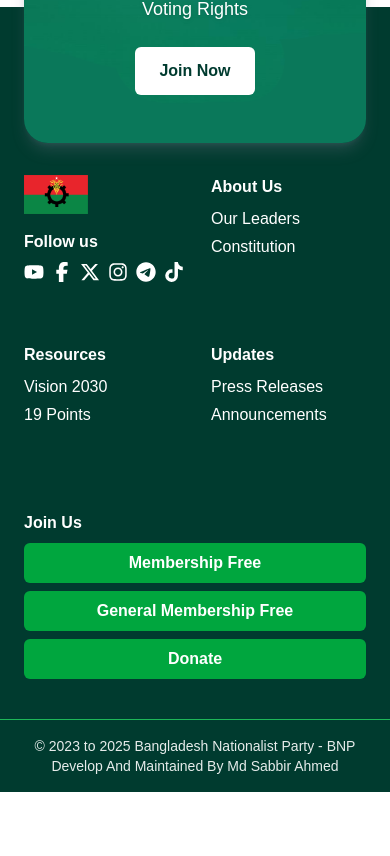
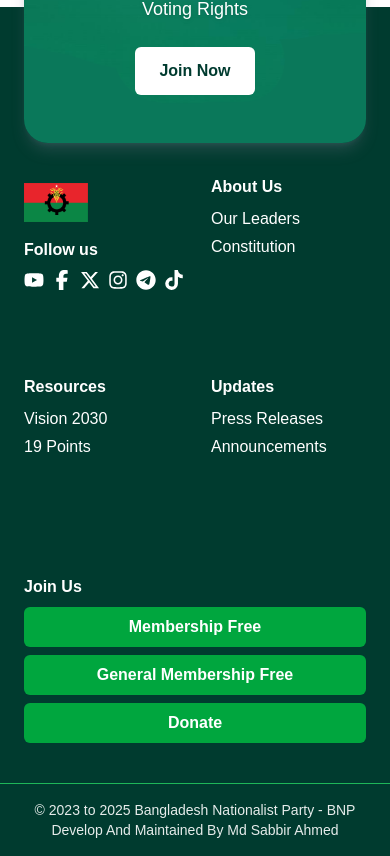
Before and after one commit to sabbir073/Complete-Political-website, a Next.js app: page / in a window 390 px wide. Shown: the part 4432-5288 px from the top of the page. Before the commit the page ends 5224 px from the top, so only its background shows below. Built offline with nearby package versions, Linux system fonts and the light colour scheme; no server answers; the database is empty.

Commit message:
fixed footer

```diff
--- a/src/components/Footer.tsx
+++ b/src/components/Footer.tsx
@@ -108,7 +108,7 @@
           color: isDark ? '#E5E7EB' : (footerSettings?.footer_text_color || '#FFFFFF')
         }}
       >
-        <div className={`w-full px-6 max-w-screen-xl mx-auto py-10 md:py-5 grid gap-x-8 ${
+        <div className={`w-full px-6 max-w-screen-xl mx-auto py-10 md:py-5 grid gap-x-8 gap-y-8 md:gap-y-6 ${
           footerSettings?.footer_layout === '3-column'
             ? 'grid-cols-1 md:grid-cols-3 lg:grid-cols-3'
             : footerSettings?.footer_layout === '4-column'
@@ -117,7 +117,7 @@
         }`}>
 
           {/* Column 1: Logo + Socials */}
-          <div className="flex flex-col items-start">
+          <div className="flex flex-col items-start pt-2 md:pt-0">
             {footerSettings?.footer_logo_show && (
               <Image
                 src={footerSettings?.footer_logo_src || "/logo.png"}
```
